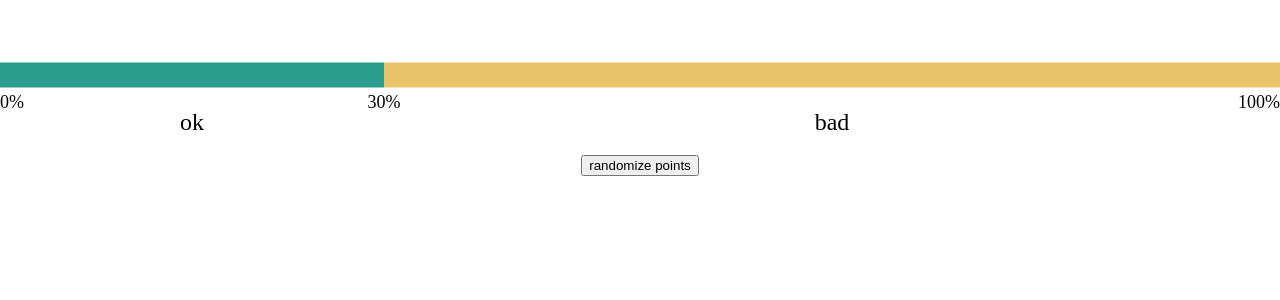
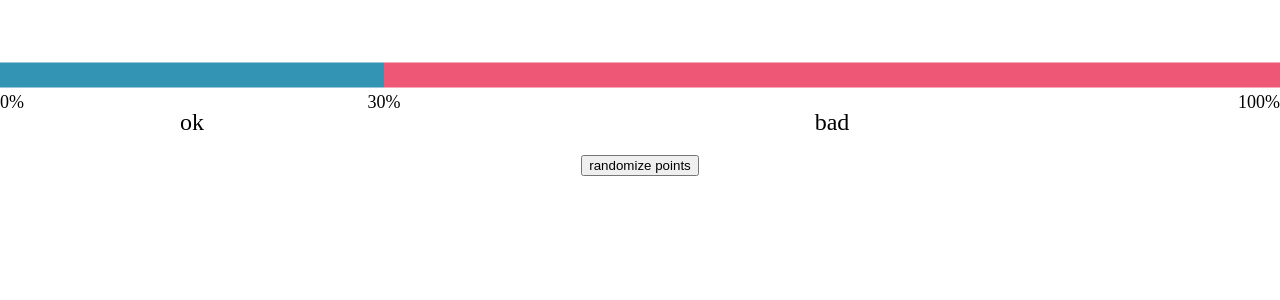
Before and after one commit to daee-kang/bulletgraph, a React (Create React App) app: page / in a window 1280 px wide. Shown: the top 300 px of the page. Built offline with nearby package versions, Linux system fonts and the light colour scheme.

Commit message:
color props and default colors

```diff
--- a/src/BulletGraph.js
+++ b/src/BulletGraph.js
@@ -11,8 +11,6 @@ const BulletGraph = (props) => {
     let TEXT_Y = 0;
     const PADDING = 0.10; //padding is percentage of range and only used for infinite graphs
 
-
-
     /*
     ranges can be of different types
         zeroToInfinite = [{name: string, x: number}] //if last element, x should be nothing
@@ -22,22 +20,16 @@ const BulletGraph = (props) => {
         percentage = [{name: string, x: float}] //x should be 0.0 through 1.0, but total sum should equal 1.0
     */
 
-    //temp data for now
-    //NOTE: range input data not enough for ranges, we need a start, not just the end
-    //passing in points as props for now just to test state update
-
-    colors = [
-        '#2a9d8f',
-        '#e9c46a',
-        '#e76f51',
-        '#2a9d8f',
-        '#e9c46a',
-        '#e76f51',
-        '#2a9d8f',
-        '#e9c46a',
-        '#e76f51',
-    ];
-
+    //default colors if colors prop not passed
+    //colors basically just cycle through one by one
+    if (colors === undefined) {
+        colors = [
+            '#3494b4',
+            '#ee5876',
+            '#eec832',
+            '#2a9d8f',
+        ];
+    }
 
     //HELPER FUNCTIONS
     //this func is for drawing when no ranges are included, we'll just create based on the type
@@ -65,6 +57,12 @@ const BulletGraph = (props) => {
     };
 
     const drawRanges = (ctx) => {
+        let colorIdx = 0;
+
+        const getColorIdx = () => { //small helper, this loop doesn't necessaraily go i = 0 -> n
+            return (colorIdx++ % colors.length);
+        };
+
         let start = 0;
 
         if (type === 'finiteToFinite') {
@@ -83,7 +81,7 @@ const BulletGraph = (props) => {
                 //get width
                 let width = getWidthOfRange(start, ranges[i].x);
 
-                ctx.fillStyle = colors[i];
+                ctx.fillStyle = colors[getColorIdx()];
                 ctx.fillRect(0, GRAPH_Y, width, GRAPH_HEIGHT);
 
                 if (type !== 'infiniteToInfinite') {
@@ -101,7 +99,7 @@ const BulletGraph = (props) => {
                 //end
                 let width = getWidthOfRange(ranges[i - 1].x, ranges[i].x);
 
-                ctx.fillStyle = colors[i];
+                ctx.fillStyle = colors[getColorIdx()];
                 ctx.fillRect(prevWidth, GRAPH_Y, width, GRAPH_HEIGHT);
 
                 ctx.fillStyle = 'black';
@@ -281,7 +279,6 @@ const BulletGraph = (props) => {
         //reset
         ctx.lineWidth = 1;
     };
-
     //https://stackoverflow.com/questions/1255512/how-to-draw-a-rounded-rectangle-using-html-canvas
     const drawPolygon = (ctx, pts, radius) => {
         const getRoundedPoints = (pts, radius) => {
```
